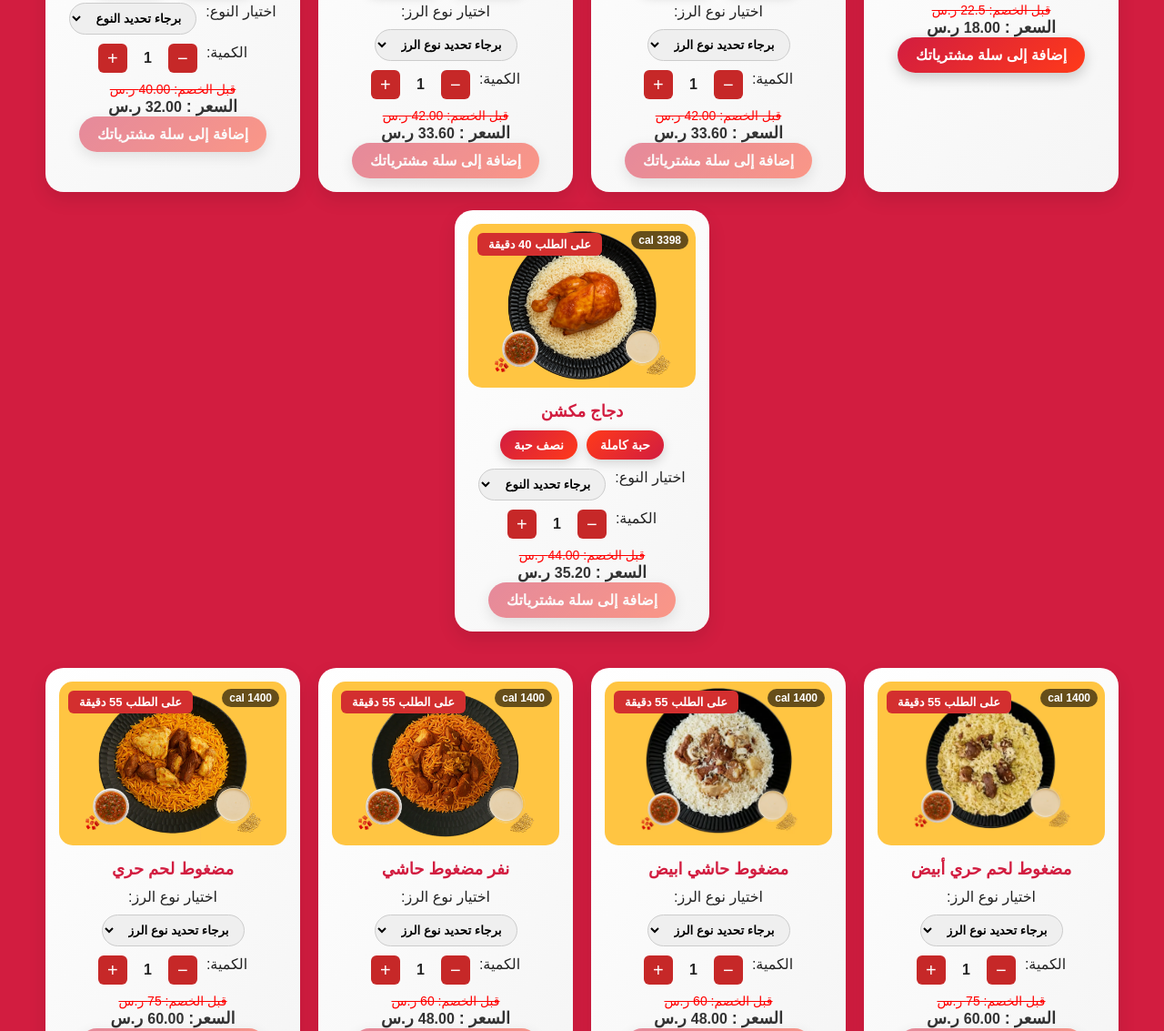
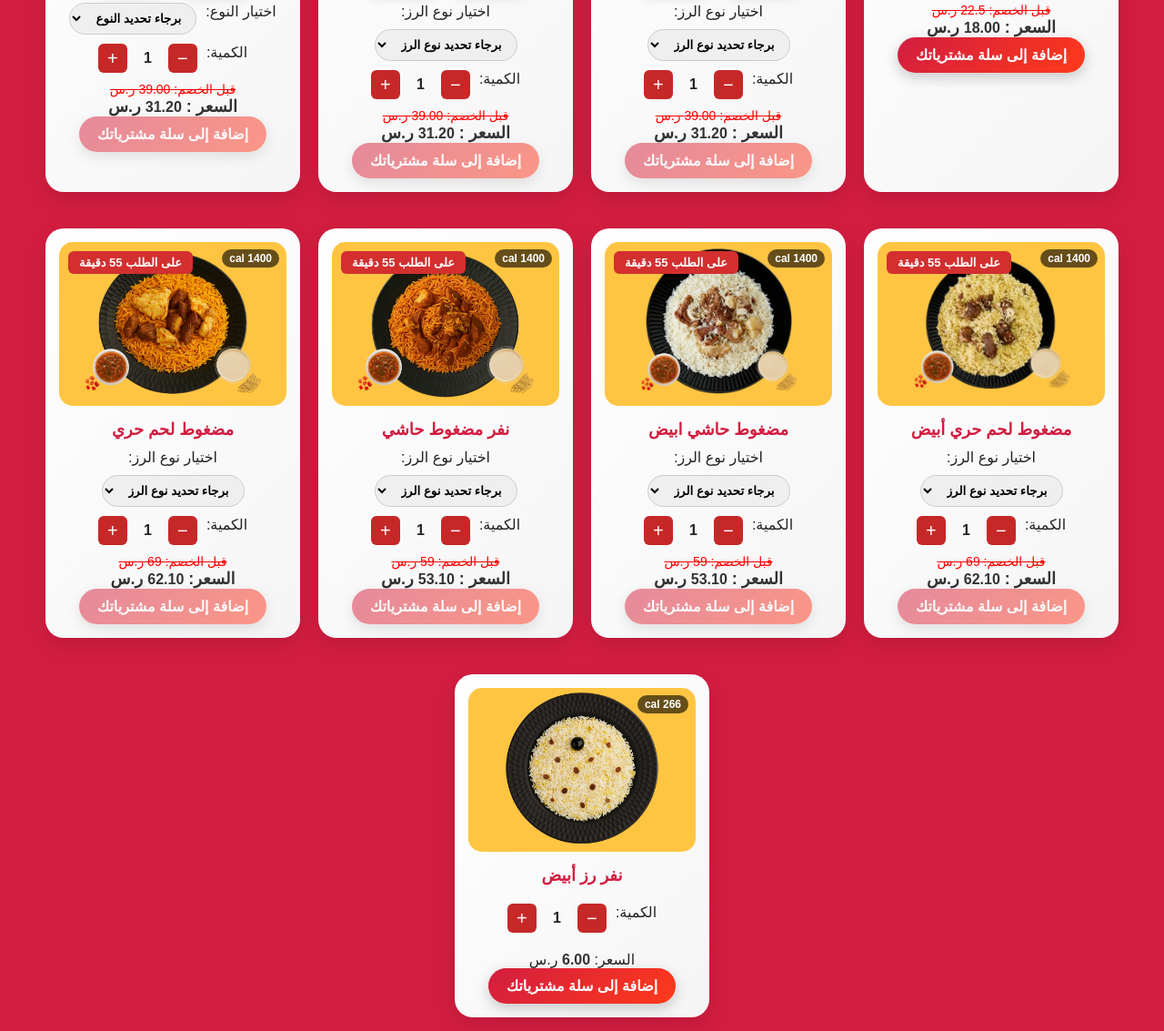
Before and after one commit to meda117/samam, a plain HTML site: page index.html in a window 1280 px wide. Shown: the part 1227-2360 px from the top of the page at 91% size. Drawn offline with Linux system fonts and the light colour scheme.

Commit message:
Add files via upload

```diff
--- a/index.html
+++ b/index.html
@@ -148,8 +148,8 @@
         </div>
         <h3 class="menu-item-title">مضغوط دجاج</h3>
         <div class="menu-item-size">
-          <button class="size-btn active" data-price="42">حبة كاملة</button>
-          <button class="size-btn" data-price="21">نصف حبة</button>
+          <button class="size-btn active" data-price="39">حبة كاملة</button>
+          <button class="size-btn" data-price="19.5">نصف حبة</button>
         </div>
         <div class="menu-item-rice">
   <label>اختيار نوع الرز:</label>
@@ -185,8 +185,8 @@
 
         <h3 class="menu-item-title">مضغوط دجاج ابيض</h3>
         <div class="menu-item-size">
-          <button class="size-btn active" data-price="42">حبة كاملة</button>
-          <button class="size-btn" data-price="21">نصف حبة</button>
+          <button class="size-btn active" data-price="39">حبة كاملة</button>
+          <button class="size-btn" data-price="19.5">نصف حبة</button>
         </div>
         <div class="menu-item-rice">
   <label>اختيار نوع الرز:</label>
@@ -221,8 +221,8 @@
 
   <!-- اختيار الحجم -->
   <div class="menu-item-size">
-    <button class="size-btn active" data-price="40">حبة كاملة</button>
-    <button class="size-btn" data-price="20">نصف حبة </button>
+    <button class="size-btn active" data-price="39">حبة كاملة</button>
+    <button class="size-btn" data-price="19.5">نصف حبة </button>
   </div>
 
   <!-- اختيار الرز -->
@@ -249,41 +249,7 @@
 </div>
   <button class="add-to-cart">إضافة إلى سلة مشترياتك</button>
 </div>
-      <!-- صنف 3: دجاج مسلوق -->
-      <div class="menu-item-card">
-        <div class="menu-item-img">
-  <span class="item-label">على الطلب 40 دقيقة</span>   <!-- النص اللي فوق الصورة -->
-  <img src="images/مسلوق.webp" alt=" دجاج مكشن">
-  <span class="calories">3398 cal</span>
-</div>
-        <h3 class="menu-item-title">دجاج مكشن</h3>
-        <div class="menu-item-size">
-          <button class="size-btn active" data-price="44">حبة كاملة</button>
-          <button class="size-btn" data-price="22">نصف حبة</button>
-        </div>
-        <!-- اختيار الرز -->
-  <div class="menu-item-rice">
-  <label>اختيار النوع:</label>
-  <select class="rice-select">
-    <option value="" disabled selected hidden>برجاء تحديد النوع</option>
-    <option value="plain">سادة</option>
-    <option value="rice">مع الرز</option>
-  </select>
-</div>
-        <div class="menu-item-quantity">
-  <label>الكمية:</label>
-  <div class="quantity-box">
-    <button type="button" class="qty-btn minus">−</button>
-    <span class="quantity-input">1</span>
-    <button type="button" class="qty-btn plus">+</button>
-  </div>
-</div>
-        <div class="menu-item-price">
-  <p class="old-price">قبل الخصم: <span class="old-price-value">0</span> ر.س</p>
-  <p class="new-price">السعر : <span class="price">0</span> ر.س</p>
-</div>
-        <button class="add-to-cart">إضافة إلى سلة مشترياتك</button>
-      </div>
+
     </div>
 
     <!-- قسم اللحم -->
@@ -313,8 +279,8 @@
   </div>
 </div>
   <div class="menu-item-price">
-  <p class="old-price">قبل الخصم: <span class="old-price-value">75</span> ر.س</p>
-  <p class="new-price">السعر : <span class="price">60</span> ر.س</p>
+  <p class="old-price">قبل الخصم: <span class="old-price-value">69</span> ر.س</p>
+  <p class="new-price">السعر : <span class="price">62.1</span> ر.س</p>
 </div>
   <button class="add-to-cart">إضافة إلى سلة مشترياتك</button>
 </div>
@@ -343,8 +309,8 @@
   </div>
 </div>
         <div class="menu-item-price">
-  <p class="old-price">قبل الخصم: <span class="old-price-value">60</span> ر.س</p>
-  <p class="new-price">السعر : <span class="price">48</span> ر.س</p>
+  <p class="old-price">قبل الخصم: <span class="old-price-value">59</span> ر.س</p>
+  <p class="new-price">السعر : <span class="price">53.1</span> ر.س</p>
 </div>
         <button class="add-to-cart">إضافة إلى سلة مشترياتك</button>
       </div>
@@ -374,8 +340,8 @@
   </div>
 </div>
        <div class="menu-item-price">
-  <p class="old-price">قبل الخصم: <span class="old-price-value">60</span> ر.س</p>
-  <p class="new-price">السعر : <span class="price">48</span> ر.س</p>
+  <p class="old-price">قبل الخصم: <span class="old-price-value">59</span> ر.س</p>
+  <p class="new-price">السعر : <span class="price">53.1</span> ر.س</p>
 </div>
         <button class="add-to-cart">إضافة إلى سلة مشترياتك</button>
       </div>
@@ -404,8 +370,8 @@
   </div>
 </div>
        <div class="menu-item-price">
-  <p class="old-price">قبل الخصم: <span class="old-price-value">75</span> ر.س</p>
-  <p class="new-price">السعر: <span class="price">60</span> ر.س</p>
+  <p class="old-price">قبل الخصم: <span class="old-price-value">69</span> ر.س</p>
+  <p class="new-price">السعر: <span class="price">62.1</span> ر.س</p>
 </div>
         <button class="add-to-cart">إضافة إلى سلة مشترياتك</button>
       </div>
@@ -528,7 +494,7 @@
     <button type="button" class="qty-btn plus">+</button>
   </div>
 </div>
-          <p>السعر: <span class="price">8</span> ر.س</p>
+          <p>السعر: <span class="price">9</span> ر.س</p>
           <button class="add-to-cart">إضافة إلى سلة مشترياتك</button>
         </div>
 
@@ -547,7 +513,7 @@
     <button type="button" class="qty-btn plus">+</button>
   </div>
 </div>
-          <p>السعر: <span class="price">10</span> ر.س</p>
+          <p>السعر: <span class="price">12</span> ر.س</p>
           <button class="add-to-cart">إضافة إلى سلة مشترياتك</button>
         </div>
         <!-- صنف جديد: صحن تبسي -->
--- a/style.css
+++ b/style.css
@@ -1511,7 +1511,7 @@ body {
 
 .hero-services p {
   color: #fdf2d4;
-  font-size: 20px;
+  font-size: 30px;
   line-height: 1.4;
   margin-bottom: 8px;
 }
@@ -1548,3 +1548,25 @@ body {
     font-size: 13px;
   }
 }
+/* ===== شريط أسود شفاف بعرض الشاشة ===== */
+.hero-services {
+  width: 100vw;              /* عرض الشاشة */
+  padding: 14px 0;           /* ارتفاع الشريط */
+  background: rgba(71, 38, 38, 0.6);
+}
+
+/* تكبير بسيط للنص */
+.hero-services p {
+  font-size: 30px;
+}
+
+/* ===== موبايل ===== */
+@media screen and (max-width: 768px) {
+  .hero-services {
+    padding: 10px 0;
+  }
+
+  .hero-services p {
+    font-size: 16px;
+  }
+}
```
